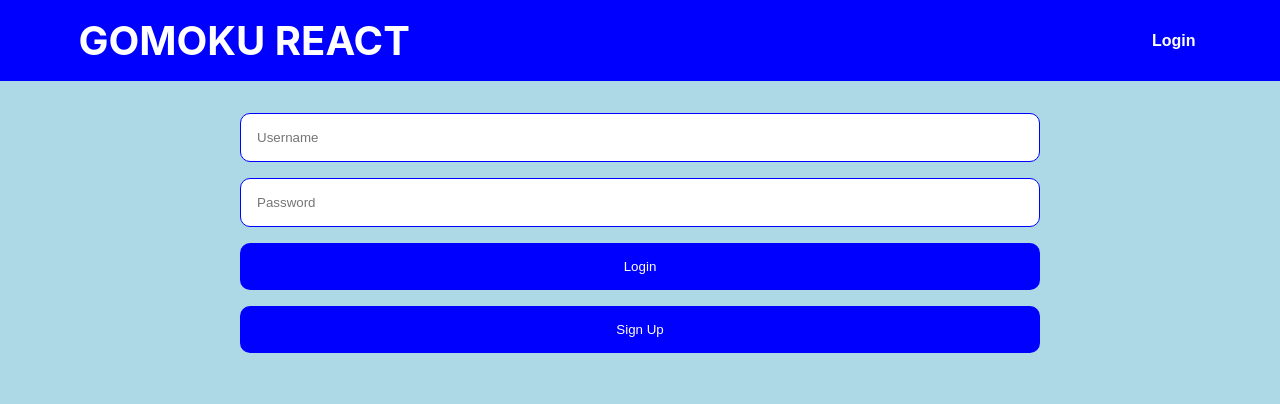
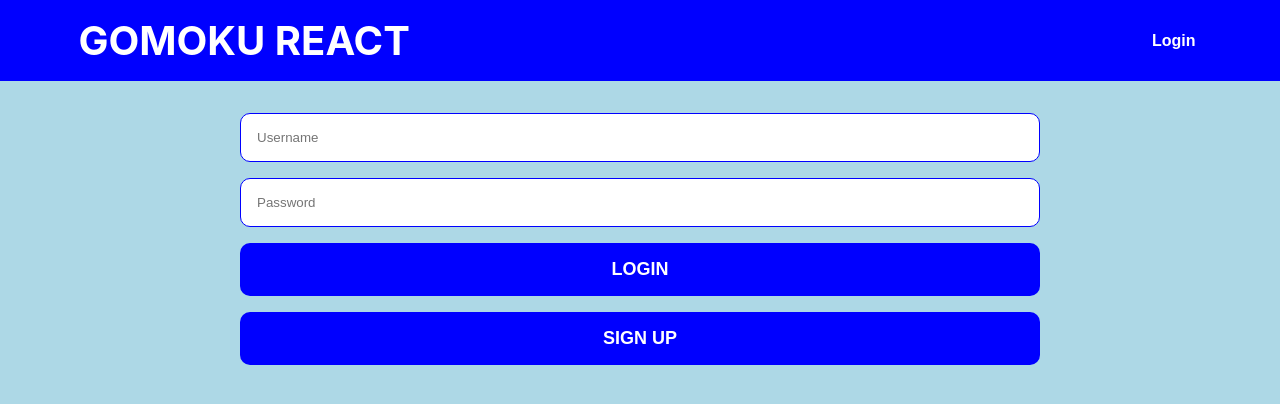
Before and after one commit to bld47282/gomoku-react, a React (Create React App) app: page /login in a window 1280 px wide. Shown: the top 404 px of the page. Built offline with nearby package versions, Linux system fonts and the light colour scheme.

Commit message:
Improve Button font styling

```diff
--- a/src/components/Button.module.css
+++ b/src/components/Button.module.css
@@ -4,4 +4,7 @@
     border: none;
     padding: 1rem;
     border-radius: 10px;
+    font-weight: bold;
+    text-transform: uppercase;
+    font-size: large;
 }
```
